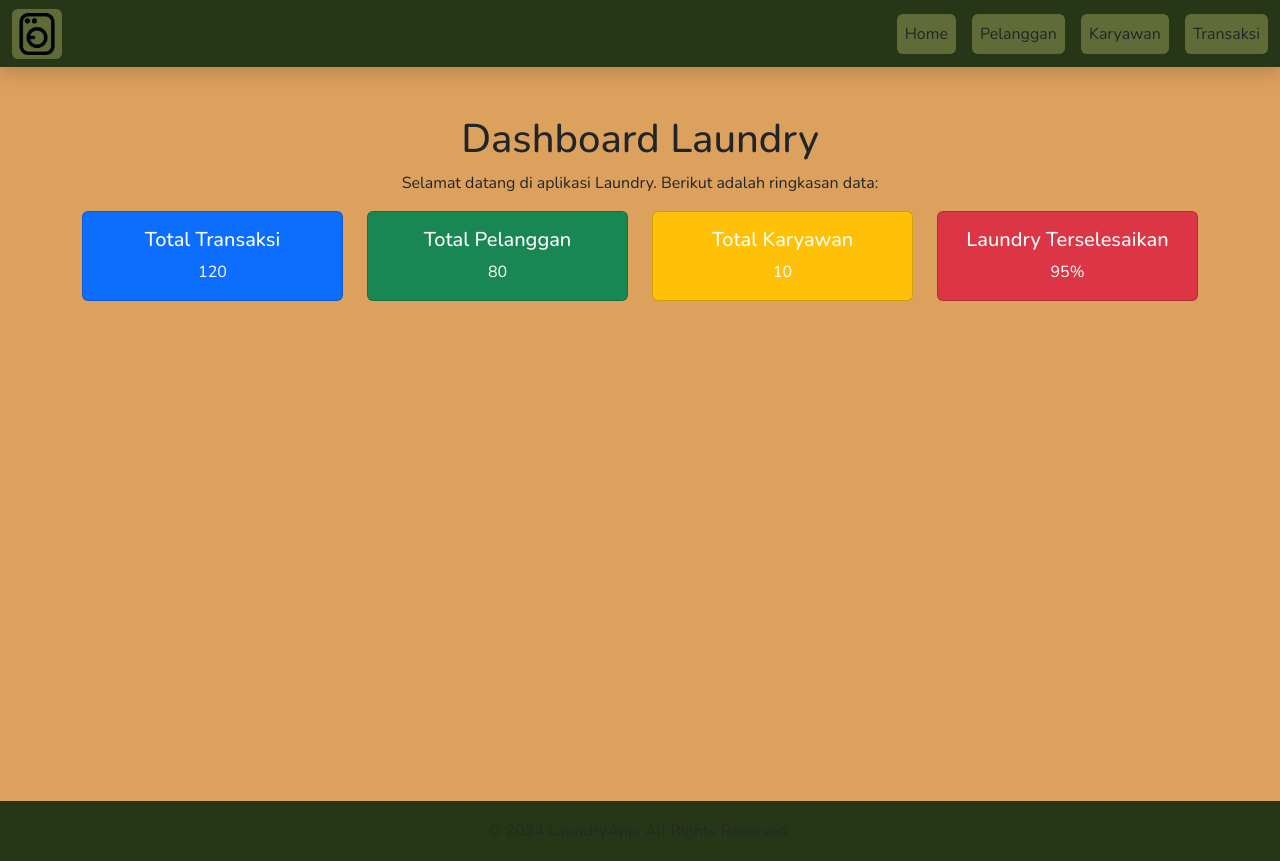
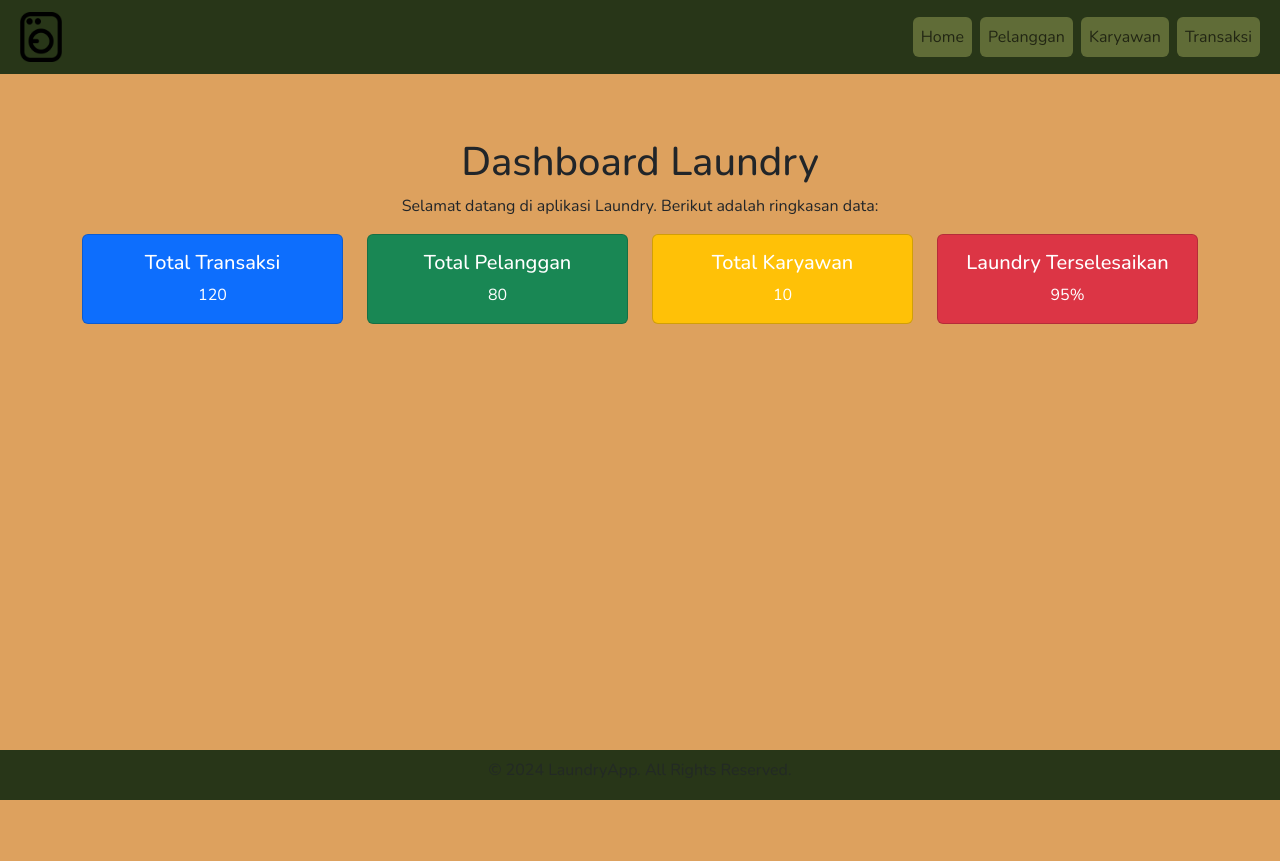
Before and after one commit to Dachenxi/Website-Laundry, a Flask app: page / in a window 1280 px wide. After the commit the page ends 800 px from the top, so only its background shows below. Run offline with Flask 3, Linux system fonts and the light colour scheme; parts of the project's set-up code (start-up, migrations or seed data) failed here and were passed over.

Commit message:
chore: update .gitignore to include additional Python and VS Code files; refactor header and navbar for improved layout and responsiveness

```diff
--- a/static/css/style.css
+++ b/static/css/style.css
@@ -1,22 +1,29 @@
 @import url('https://fonts.googleapis.com/css2?family=Nunito:ital,wght@0,200..1000;1,200..1000&display=swap');
 
 /* style.css */
-html,
 body {
-    height: 100%;
-    /* Pastikan body mencakup seluruh viewport */
+    min-height: 100vh;
     margin: 0;
-    padding: 0;
+}
+
+header {
+    min-height: 50px;
+}
+
+footer {
+    min-height: 50px;
+}
+
+
+/* The article fills all the space between header & footer */
+
+body {
+    display: flex;
+    flex-direction: column;
 }
 
 main {
-    min-height: calc(100vh - 130px);
-    /* Kurangi tinggi header + footer */
-}
-
-footer {
-    color: #6c757d;
-    padding: 10px 0;
+    flex: 1;
 }
 
 header,
@@ -61,6 +68,8 @@ body {
     transition: all 0.3s ease;
 }
 
+
+
 .nav-item a:hover {
     transition: background-color 0.5s ease-in-out;
     background-color: hsl(74, 32%, 45%);
--- a/templates/base.html
+++ b/templates/base.html
@@ -20,28 +20,52 @@
     </head>
 
     <body>
-        <header class="sticky-top">
-            <ul class="navbar-nav shadow pb-2 pt-2 mb-3">
-                <div class="container-fluid d-flex justify-content-between ">
+        <header class="mb-3">
+            <nav class="navbar navbar-expand-sm align-items-center">
+                <div class="container-fluid  justify-content-between d-flex">
+                    <div class="p-1">
                         <a class="navbar-brand" href="#">
-                        <img src="{{ url_for('static', filename='images/dryer.png') }}" alt="Laundry Logo" width="50" height="50" class="d-inline-block align-text-top primary p-1 rounded-2">
+                            <img src="../static/images/dryer.png" alt="logo dryer" width="50" height="50">
                         </a>
-                    <div class="d-flex gap-3 justify-content-evenly align-self-center">
+                    </div>
+                    <div>
+                        <button class="navbar-toggler p-2" type="button" data-bs-toggle="collapse" data-bs-target="#navbarSupportedContent"
+                            aria-controls="navbarSupportedContent" aria-expanded="false" aria-label="Toggle navigation">
+                            <span>
+                                <img src="../static/images/nav.png" style="filter: brightness(0) invert(1);" alt="Nav" width="30" height="30">
+                            </span>
+                        </button>
+                    </div>
+                    <div class="collapse navbar-collapse text-center justify-content-end" id="navbarSupportedContent">
+                        <div class="">
+                            <ul class="navbar-nav">
+                                <div class="row p-2 g-2">
+                                    <div class="col">
                                         <li class="nav-item">
                                             <a class="nav-link primary p-2  rounded-2" href="/">Home</a>
                                         </li>
+                                    </div>
+                                    <div class="col">
                                         <li class="nav-item">
                                             <a class="nav-link primary p-2 rounded-2" href="/pelanggan">Pelanggan</a>
                                         </li>
+                                    </div>
+                                    <div class="col">
                                         <li class="nav-item">
                                             <a class="nav-link primary p-2 rounded-2" href="/karyawan">Karyawan</a>
                                         </li>
+                                    </div>
+                                    <div class="col">
                                         <li class="nav-item">
                                             <a class="nav-link primary p-2 rounded-2" href="/transaksi">Transaksi</a>
                                         </li>
                                     </div>
                                 </div>
                             </ul>
+                        </div>
+                    </div>
+                </div>
+            </nav>
         </header>
         <main>
             {% block content %}
```
Also changed, not shown: static/images/nav.png (added), 1 other file. Lines whose indentation alone changed are shown as unchanged.
